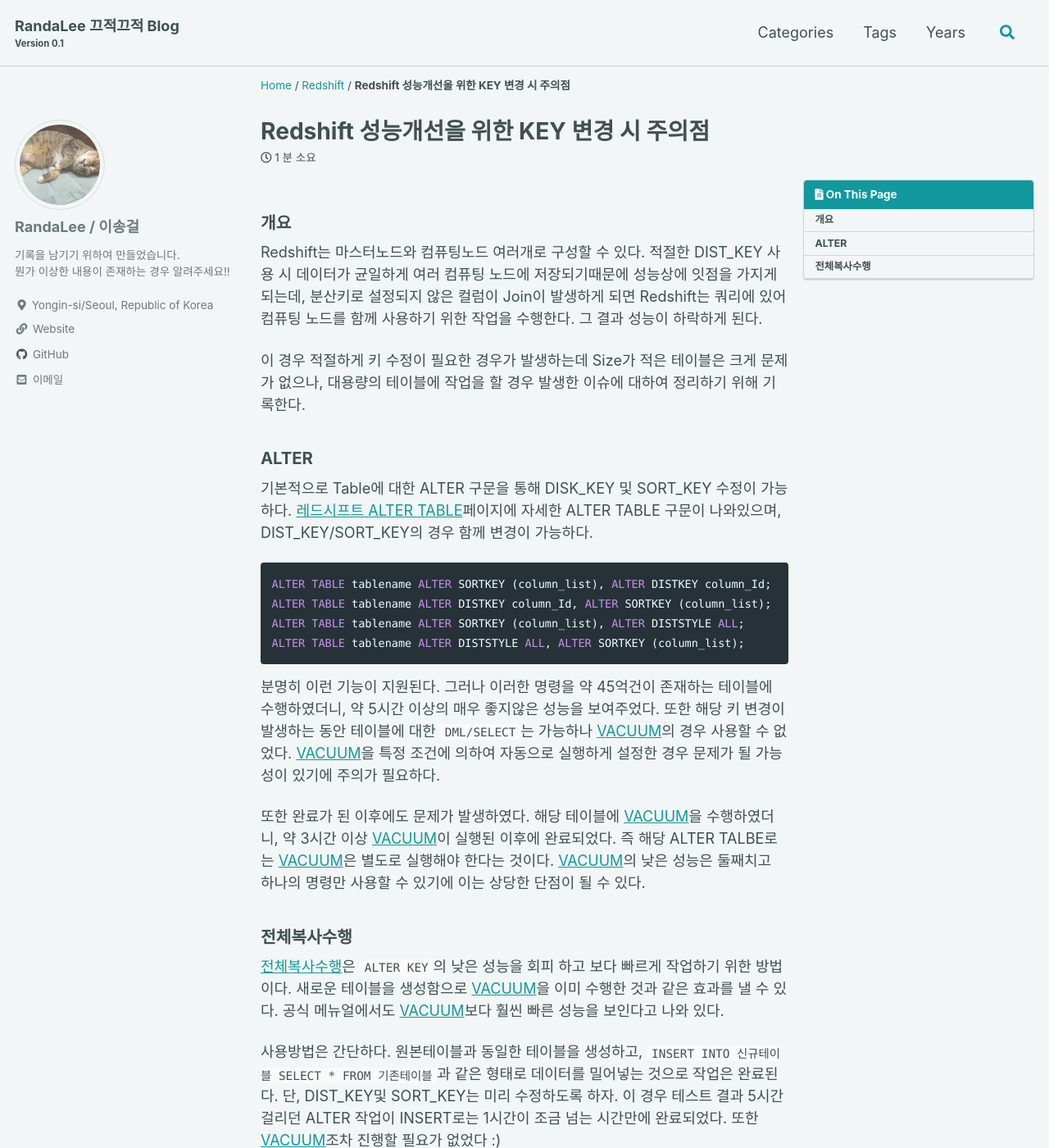
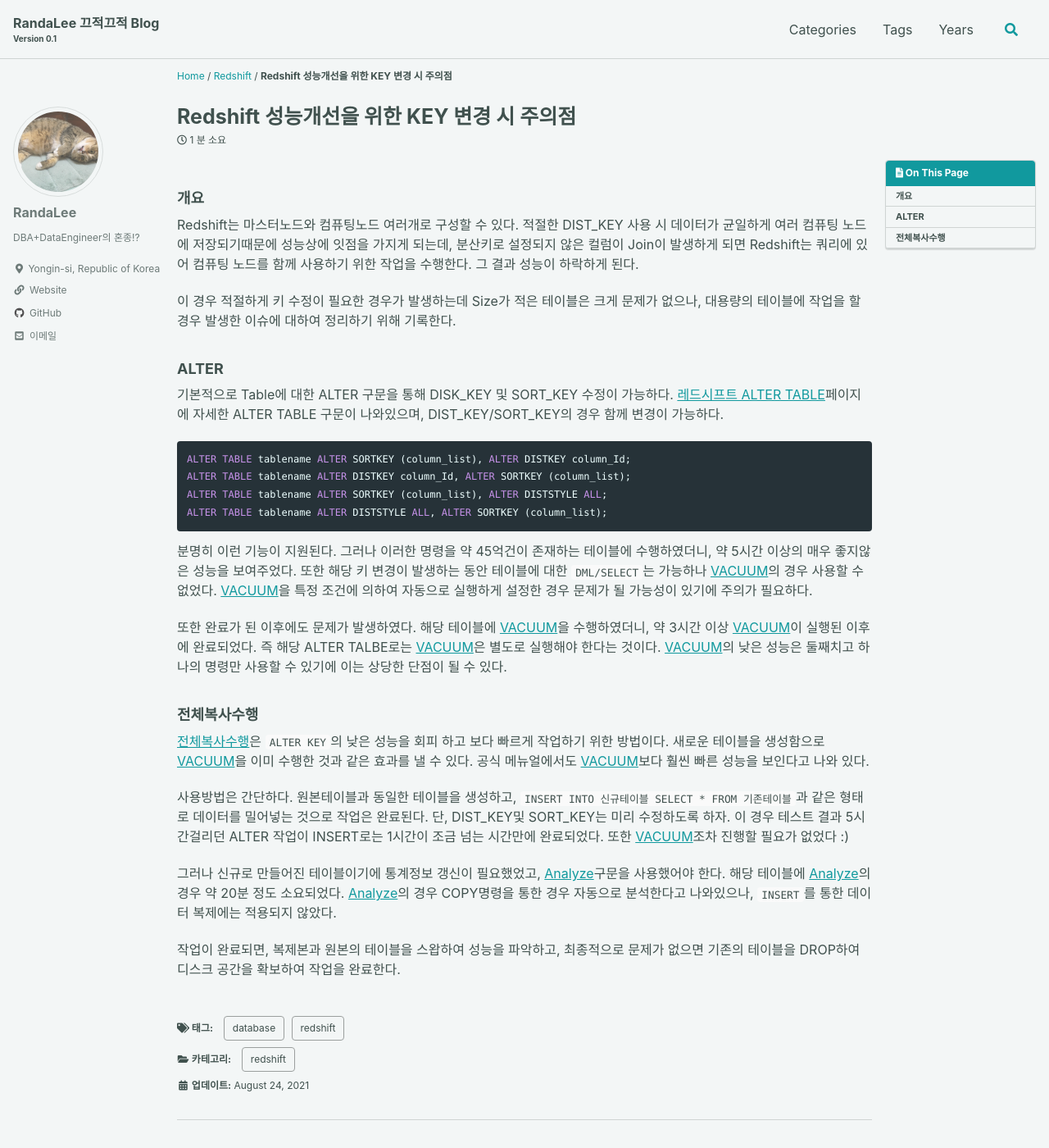
Before and after one commit to randalee/randalee.github.io, a Jekyll site: the page built from _posts/redshift/2021-08-24-redshift-key.md, in a window 1280 px wide and 1400 px high. Shown: the whole window at 82% size. Built offline with Jekyll 4.4.1, drawn with Linux system fonts in a browser that asks for light colours; cached includes are drawn as plain includes; comment, search, counter and statistics services are not loaded; some of the changed text lies outside the part shown.

Commit message:
블로그 페이지 레이아웃 수정

```diff
--- a/_config.yml
+++ b/_config.yml
@@ -8,7 +8,7 @@ locale                   : "ko-KR" # 기본언어세팅
 title                    : "RandaLee 끄적끄적"  # meta::타이틀 정보
 title_separator          : "|" # 특정 페이지를 들어갈 경우 메인타이틀과 페이지를 구분하기 위한 구분자
 subtitle                 : "Version 0.1" # 타이틀 아래 작게 들어갈 문구
-name                     : "Randa.Lee / 이송걸" # 최하단에 표기될 이름
+name                     : "Randa.Lee" # 최하단에 표기될 이름
 description              : "이것저것 끄적이기 위한 블로그입니다 :) 쪼금 늦게 시작한거 같지만 종종 내용을 채워나가고 싶습니다." # meta::사이트 설명
 url                      : "https://randalee.github.io"  # meta::사이트주소
 baseurl                  : # 기본으로 사용할 경로를 임의로 정할 경우 사용
@@ -96,11 +96,11 @@ analytics:
 
 # Site Author
 author:
-  name             : "RandaLee / 이송걸"
+  name             : "RandaLee"
   avatar           : "/assets/images/avatar.jpg" # 프로필 사진
-  bio              : "기록을 남기기 위하여 만들었습니다. <br> 뭔가 이상한 내용이 존재하는 경우 알려주세요!!"
-  location         : "Yongin-si/Seoul, Republic of Korea"
-  email            : "dmz433@naver.com"
+  bio              : "DBA+DataEngineer의 혼종!?"
+  location         : "Yongin-si, Republic of Korea"
+  email            : "ruciain@gmail.com"
   links:
     - label: "Email"
       icon: "fas fa-fw fa-envelope-square" # 아이콘은 https://fontawesome.com/v5.15/icons?d=gallery&p=2 에서 보다 다양한 내용을 확인할 수 있음
--- a/_sass/minimal-mistakes/_reset.scss
+++ b/_sass/minimal-mistakes/_reset.scss
@@ -11,17 +11,17 @@ html {
   font-size: 16px;
 
   @include breakpoint($medium) {
-    font-size: 18px;
+    font-size: 16px;
   }
 
   @include breakpoint($large) {
     /* font-size: 20px; */
-	font-size: 18px;
+	font-size: 16px;
   }
 
   @include breakpoint($x-large) {
     /* font-size: 22px; */
-	font-size: 18px;
+	font-size: 16px;
   }
 
   -webkit-text-size-adjust: 100%;
--- a/_sass/minimal-mistakes/_variables.scss
+++ b/_sass/minimal-mistakes/_variables.scss
@@ -155,9 +155,9 @@ $max-width: $x-large !default;
    Grid
    ========================================================================== */
 
-$right-sidebar-width-narrow: 100px !default;
-$right-sidebar-width: 300px !default;
-$right-sidebar-width-wide: 300px !default;
+$right-sidebar-width-narrow: 150px !default;
+$right-sidebar-width: 200px !default;
+$right-sidebar-width-wide: 250px !default;
 
 /*
    Other
```
